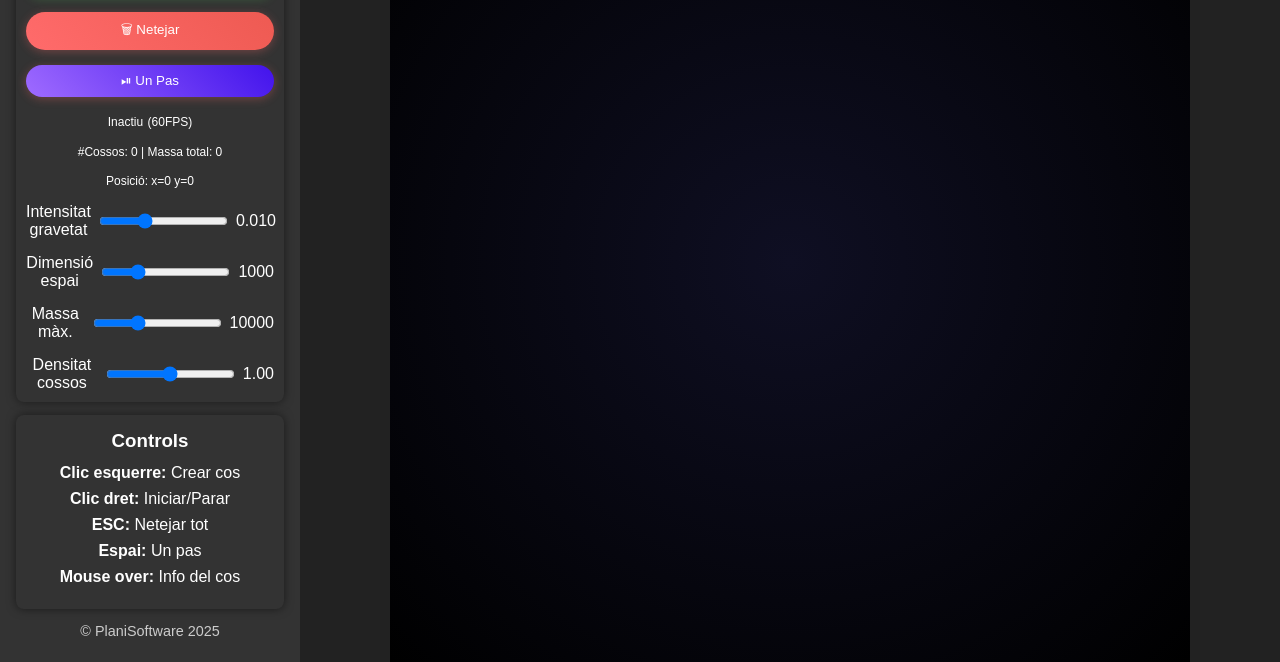
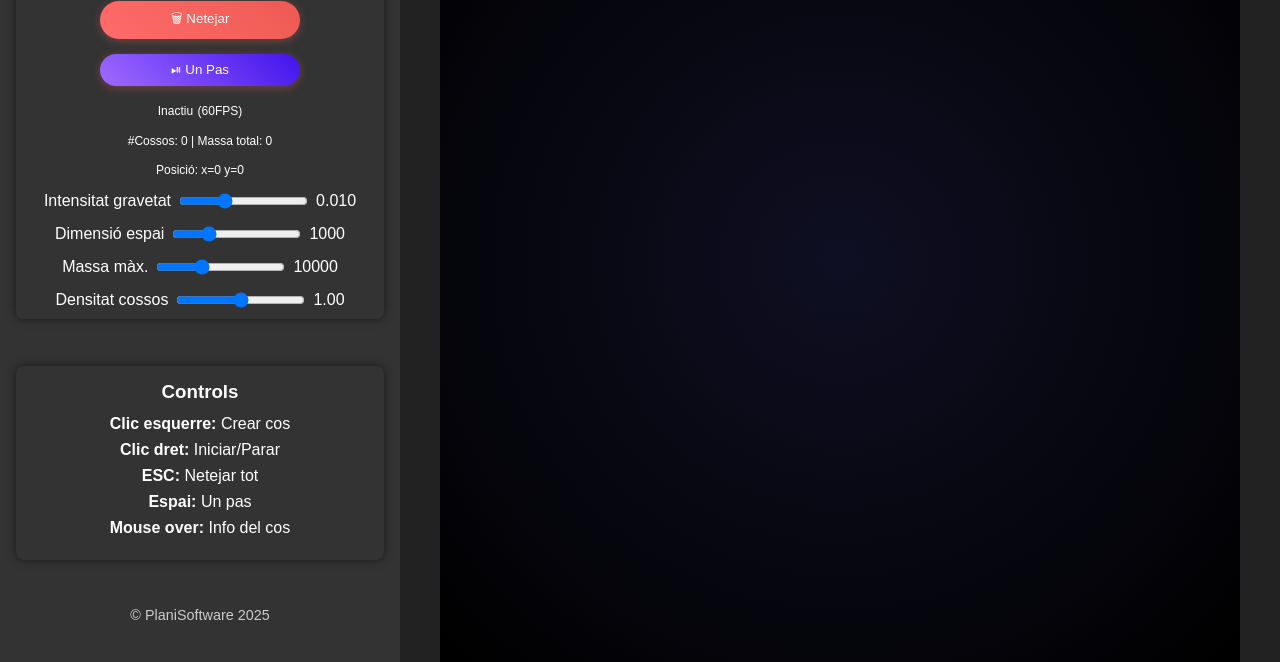
Before and after one commit to joancostacosta/Grav_web, a plain HTML site: page index.html in a window 1280 px wide. Shown: the part 138-800 px from the top of the page. Drawn offline with Linux system fonts and the light colour scheme.

Commit message:
Ajustar el ancho de la barra lateral a 400px y centrar los elementos del canvas

```diff
--- a/style.css
+++ b/style.css
@@ -20,6 +20,7 @@ body {
 }
 
 .control-btn {
+    width: 200px;
     background: linear-gradient(45deg, #4CAF50, #45a049);
     border: none;
     padding: 8px 16px;
@@ -52,7 +53,7 @@ body {
 }
 
 .sidebar {
-    width: 300px; /* ajustar ancho según convenga */
+    width: 400px; /* ajustar ancho según convenga */
     display: flex;
     flex-direction: column;
     padding: 1rem;
@@ -121,7 +122,7 @@ canvas {
     border-radius: 8px;
     display: flex;
     flex-flow: column nowrap;
-    align-items: stretch;
+    align-items: center;
     box-shadow: 0 0 10px rgba(0,0,0,0.5);
     background-color: #333;
     gap: 15px;
```
